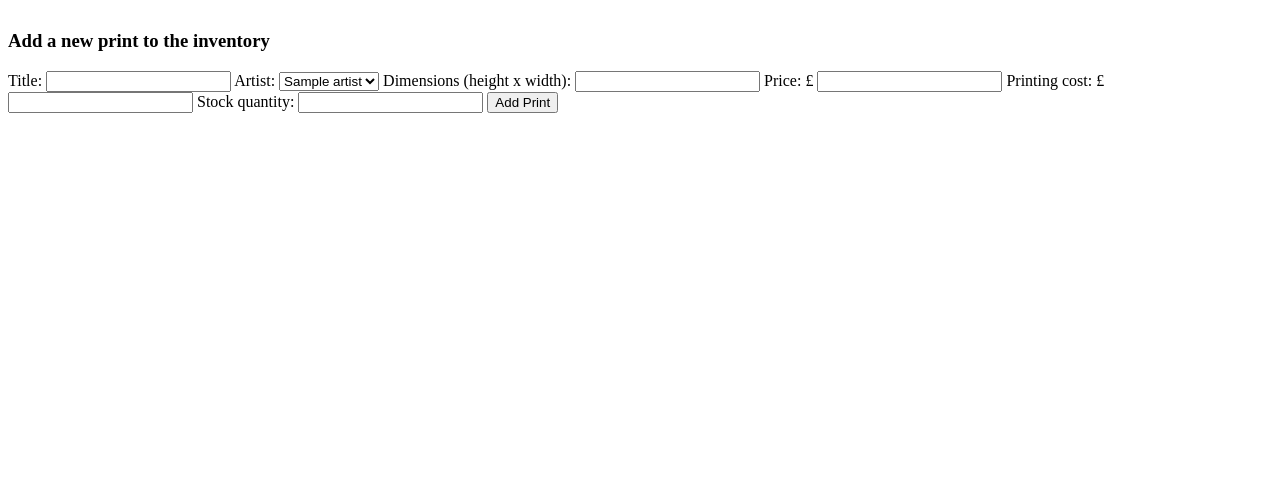
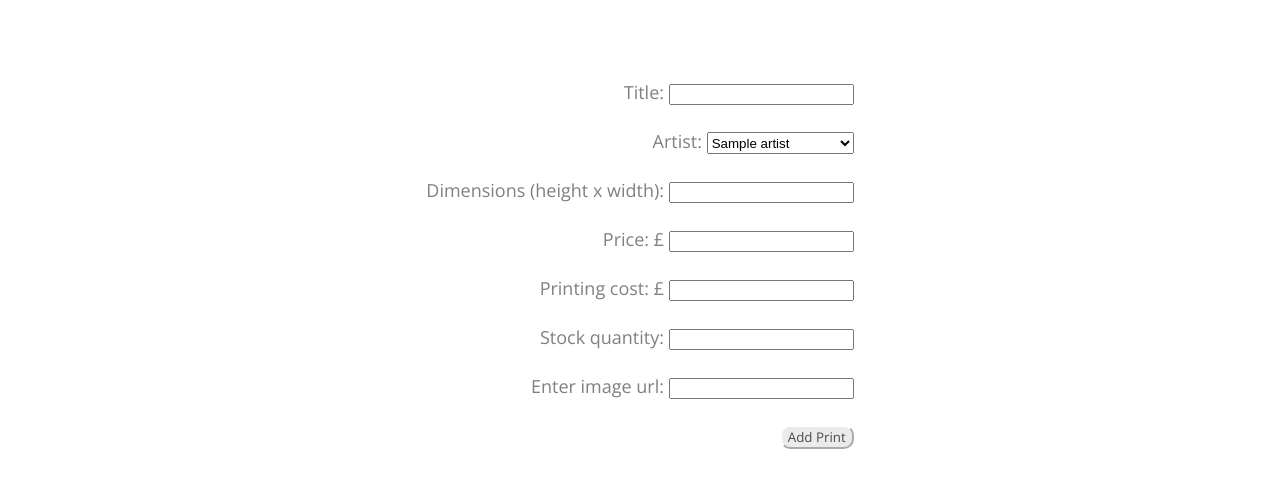
Before and after one commit to stephaniepboyne/First-Project-, a Flask app: page /prints/new in a window 1280 px wide. Shown: the part 110-598 px from the top of the page. Run offline with Flask 2, Linux system fonts and the light colour scheme; a database or web service that is not in the repository returns one stand-in record (values such as "Sample title"); some libraries are stand-ins or nearby versions.

Commit message:
new print finished

```diff
--- a/controllers/print_controller.py
+++ b/controllers/print_controller.py
@@ -51,8 +51,9 @@ def update_print(id):
     price = request.form["price"]
     printing_cost = request.form["printing_cost"]
     stock = request.form["stock"]
+    image_print_pathway = request.form["image_print_pathway"]
     artist = artist_repository.select(artist_id)
-    print = Print(title, artist, size, price, printing_cost, stock, id)
+    print = Print(title, artist, size, price, printing_cost, stock, image_print_pathway, id)
     print_repository.update(print)
     return redirect("/prints")
 
--- a/static/css/main.css
+++ b/static/css/main.css
@@ -41,7 +41,7 @@ body > header > h1 > a:hover {
     margin-left: auto;
     margin-right: auto;
     margin-top: 40px;
-    width: 45%;
+    width: 48%;
 }
 
 .new_artist {
@@ -199,3 +199,23 @@ body > header > h1 > a:hover {
     text-align:left;
     text-decoration: none;
 }
+
+.form2 {
+    font-family: 'Open Sans', sans-serif;
+    font-size: large;
+    color: gray;
+    text-align:right;
+    text-decoration: none;
+    padding-top: 50px;
+
+}
+
+.form-container {
+    display: flex;
+    justify-content: center;
+}
+
+.class_select {
+    width: 147px;
+    height: 22px
+}
--- a/templates/prints/edit.html
+++ b/templates/prints/edit.html
@@ -27,6 +27,9 @@
     <label for="stock">Stock quantity:</label>
     <input type="number" name="stock" id="stock" value="{{print.stock}}" required>
 
+    <label for="image">Enter image url:</label>
+    <input type="url" name="image_print_pathway" id="image_print_pathway" value="{{print.image_print_pathway}}" required>
+
     <button type="submit">Update Print</button>
 </form>
 {% endblock %}
--- a/templates/prints/new.html
+++ b/templates/prints/new.html
@@ -1,32 +1,41 @@
 {% extends 'base.html' %}
 
 {% block content %}
-<h3>Add a new print to the inventory</h3>
-
-<form action="/prints" method="post">
+<div class="form-container"><form action="/prints" method="post" class="form2">
     <label for="title">Title:</label>
     <input type="text" id="title" name="title">
-
+    <br>
+    <br>
     <label for="artist">Artist:</label>
-    <select name="artist_id" id="artist">
+    <select name="artist_id" id="artist" class="class_select">
         {% for artist in artists %}
         <option value="{{ artist.id }}">{{ artist.name }}</option>
         {% endfor %}
     </select>
-
+    <br>
+    <br>
     <label for="size">Dimensions (height x width):</label>
     <input type="text" id="size" name="size">
-
+    <br>
+    <br>
     <label for="price">Price: £</label>
     <input type="number" name="price" id="price">
-
+    <br>
+    <br>
     <label for="printing_cost">Printing cost: £</label>
     <input type="number" id="printing_cost" name="printing_cost">
-
+    <br>
+    <br>
     <label for="stock">Stock quantity:</label>
     <input type="number" name="stock" id="stock">
+    <br>
+    <br>
+    <label for="image">Enter image url:</label>
+    <input type="url" name="image_print_pathway" id="image_print_pathway">
+    <br>
+    <br>
+    <button type="submit" class="button">Add Print</button>
+</form></div>
 
-    <button type="submit">Add Print</button>
-</form>
 
 {% endblock %}
```
